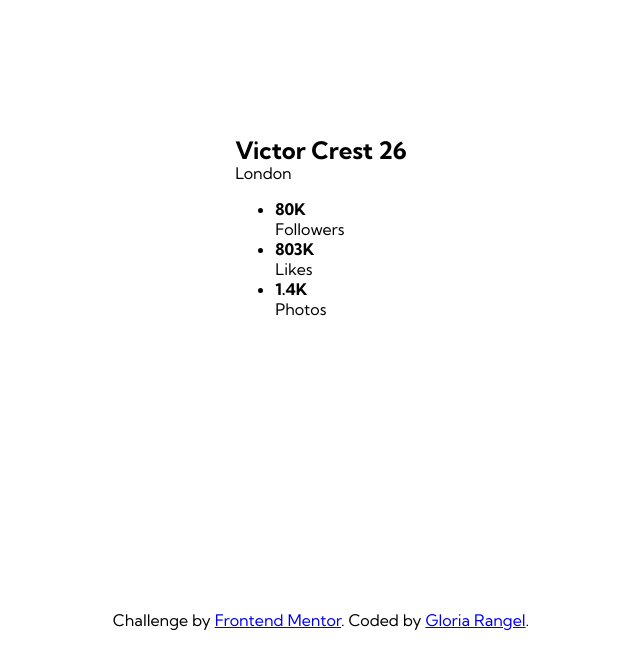
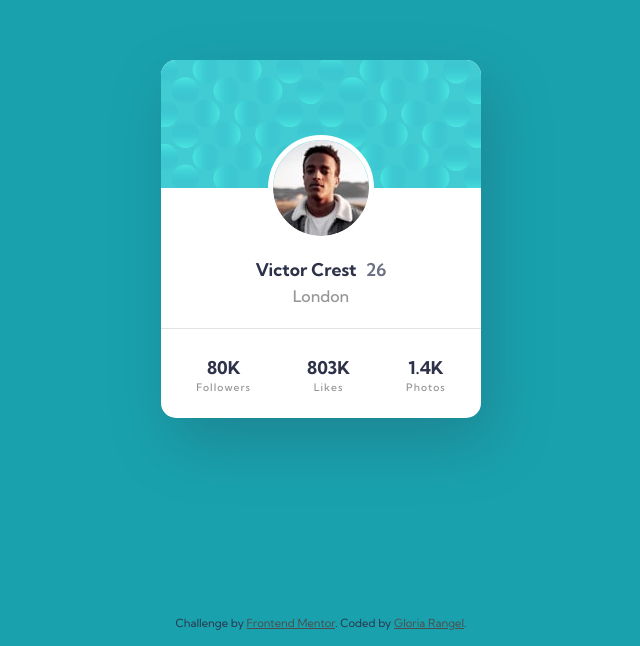
Before and after one commit to NorimNori/profile-card-component, a plain HTML site: page index.html in a window 1280 px wide. Shown: the part 154-800 px from the top of the page, without its empty margins (319-959 px from the left). Drawn offline with Linux system fonts and the light colour scheme.

Commit message:
feat: finish card styles

```diff
--- a/styles/_colors.scss
+++ b/styles/_colors.scss
@@ -1,5 +1,9 @@
 $darkGray: hsl(0, 0%, 59%);
+$veryDarkGray: hsl(0, 0%, 30%);
 
 $darkCyan: hsl(185, 75%, 39%);
 $desaturatedBlue: hsl(229, 23%, 23%);
+$transparentDesaturatedBlue: hsla(229, 23%, 23%, .25);
 $grayishBlue: hsl(227, 10%, 46%);
+$transparentGrayishBlue: hsla(227, 10%, 46%, .2);
+$white: hsl(0, 0%, 100%);
--- a/styles/_mixins.scss
+++ b/styles/_mixins.scss
@@ -2,3 +2,21 @@
     display: grid;
     place-items: center;
 }
+
+@mixin background-image($url) {
+    background: {
+        image: url($url);
+        position: top center;
+        repeat: no-repeat;
+        size: cover;
+    }
+}
+
+@mixin fontsStyle ($size: 1rem, $weight: 500, $color: colors.$darkBlue ) {
+    font: {
+        size: $size;
+        weight: $weight;
+    }
+
+    color: $color;
+}
--- a/styles/_styleFormatting.scss
+++ b/styles/_styleFormatting.scss
@@ -1,5 +1,6 @@
 @use 'mixins';
 @use 'fonts';
+@use 'colors';
 
 @mixin formatting {
     *,
@@ -23,6 +24,10 @@
         line-height: 1.1;
     }
 
+    ul{
+        list-style: none;
+    }
+
     img {
         max-width: 100%;
         display: block;
@@ -40,5 +45,6 @@
         margin: 0;
 
         font-family: 'Kumbh Sans', 'sans-serif';
+        background-color: colors.$darkCyan;
     }
 }
--- a/styles/index.scss
+++ b/styles/index.scss
@@ -1,3 +1,88 @@
 @use 'styleFormatting';
+@use 'mixins';
+@use 'colors';
 
 @include styleFormatting.formatting;
+
+.profile-card{
+    @include mixins.centerGrid;
+    width: 85vw;
+    max-width: 20rem;
+    border-radius: 15px;
+    background-color: white;
+    box-shadow: 10px 25px 60px colors.$transparentDesaturatedBlue;
+
+    &__header {
+        @include mixins.background-image('./../images/bg-pattern-card.svg');
+        @include mixins.centerGrid;
+        width: 100%;
+        height: 8em;
+        position: relative;
+        border-radius: 15px 15px 0 0;
+    }
+
+    &__image {
+        @include mixins.background-image('./../images/image-victor.jpg');
+        width: 6em;
+        height: 6em;
+        border-radius: 48px;
+        outline: 5px solid colors.$white;
+        position: absolute;
+        top: 5em;
+    }
+
+    &__info {
+        width: 100%;
+        margin-top: 4.5em;
+        padding: 0 0 1.4em;
+        text-align: center;
+        border-bottom: 1px solid colors.$transparentGrayishBlue;
+    }
+
+    &__name {
+        @include mixins.fontsStyle(1.1rem, 700, colors.$desaturatedBlue)
+    }
+
+    &__age {
+        color: colors.$grayishBlue;
+        font-weight: 600;
+        margin-left: .3em;
+    }
+
+    &__location {
+        @include mixins.fontsStyle(1rem, 500, colors.$darkGray);
+        margin-top: .4em;
+    }
+
+    &__stats {
+        display: flex;
+        justify-content: space-between;
+        align-items: center;
+        text-align: center;
+        width: 100%;
+        margin: 0;
+        padding: 1.7em 2.2em 1.5em;
+    }
+
+    &__stat{
+        &-number {
+            @include mixins.fontsStyle(1.1rem, 700, colors.$desaturatedBlue);
+        }
+
+        &-label {
+            @include mixins.fontsStyle(.65rem, 500, colors.$darkGray);
+            letter-spacing: .1em;
+            padding-top: .3em;
+        }
+    }
+}
+
+footer {
+    font-size: .7rem;
+    color: colors.$desaturatedBlue;
+
+    a {
+        text-align: center;
+        color: colors.$veryDarkGray
+    }
+}
```
Also changed, not shown: styles/index.css.
